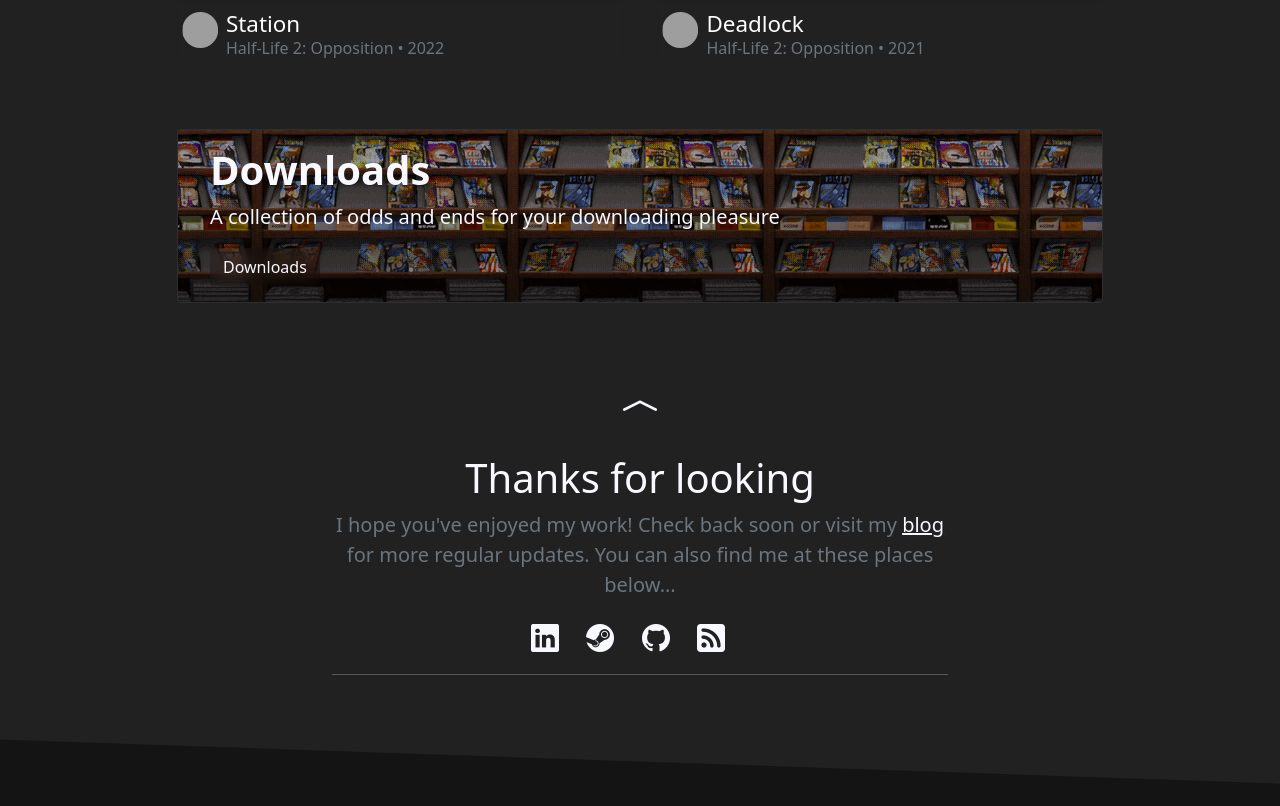
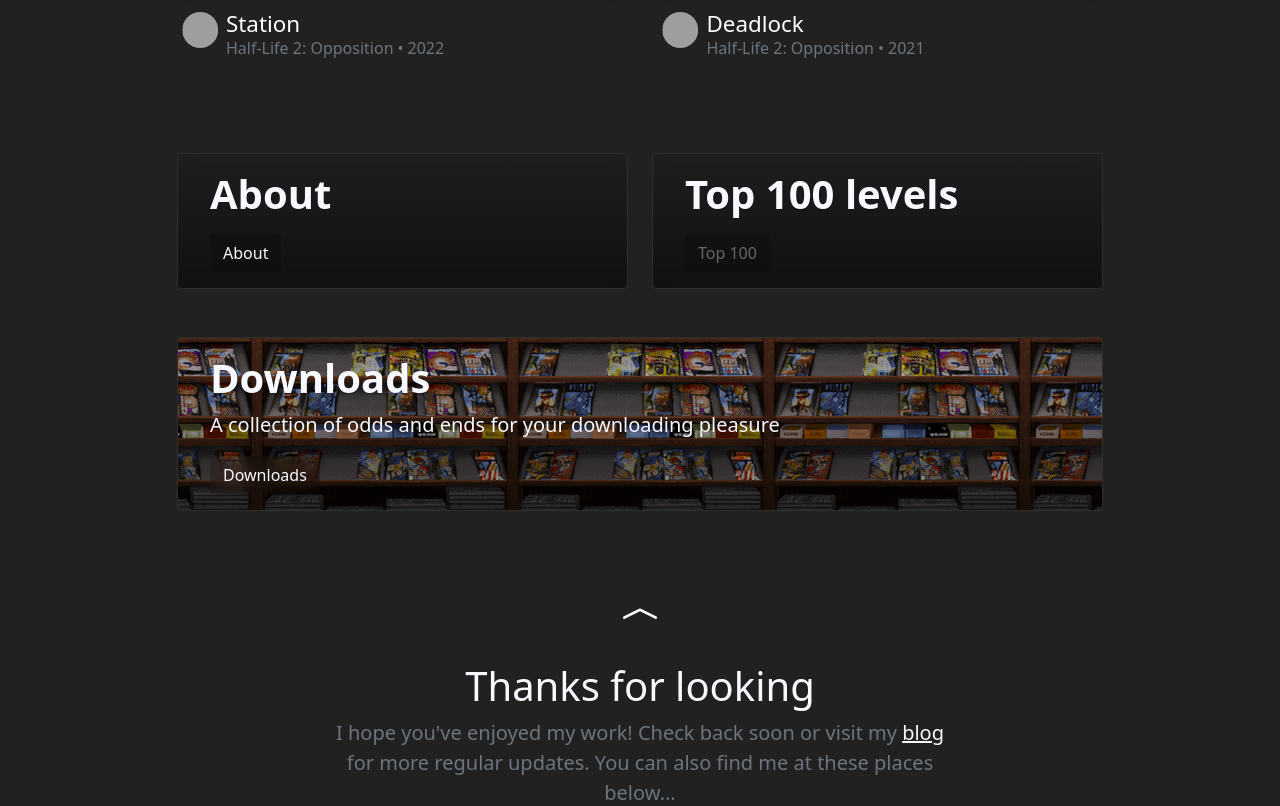
Before and after one commit to davemcdowell/portfolio, a Jekyll site: the page built from index.html, in a window 1280 px wide and 900 px high, scrolled down 1562 px, cut to the strip 94-900 px from the top of the window. Built offline with Jekyll 4.4.1, drawn with Linux system fonts in a browser that asks for light colours; nearby versions of some CDN libraries; grey boxes are pictures that could not be loaded.

Commit message:
callouts

```diff
--- a/_data/content.yml
+++ b/_data/content.yml
@@ -37,6 +37,4 @@ main:
       links:
         - url: ~
           label: Top 100
-about:
-
 ---
--- a/_includes/snippets/double-callout.html
+++ b/_includes/snippets/double-callout.html
@@ -1,12 +1,14 @@
 <section id="dbl-callout-{{ include.title | strip_html | downcase | slugify }}">
+    {% assign callouts = include.callouts %}
     <div class="row">
+        {% for callout in callouts limit: 2 %}
         <div class="col-md-6">
-            <div class="callout highlight-border bs-inner-hover bs-small mx-auto my-4 rounded">
+            <div class="callout highlight-border bs-inner-hover bs-sm mx-auto my-4 rounded">
                 <div class="callout-bg" style="background: linear-gradient(rgba(0, 0, 0, 0.1), rgba(0, 0, 0, 0.5)), url('{{ include.img-src }}') {% if include.display-options %} {{ include.display-options }}{% else %} no-repeat center top{% endif %};"></div>
                 <div class="callout-body">
-                    <h3 class="display-6 shadow-text">{{ include.title | capitalize }}</h3>
-                    <p class="lead shadow-text">{{ include.content }}</p>
-                    {% assign links = include.links %}
+                    <h3 class="display-6 shadow-text">{{ callout.title | capitalize }}</h3>
+                    <p class="lead shadow-text">{{ callout.content }}</p>
+                    {% assign links = callout.links %}
                     {%- if links.size > 0 -%}
                     {%- for link in links -%}
                     <a href="{{ link.url | relative_url }}" class="btn btn-blur{% if links.size == 1 %} stretched-link{% endif %}{% unless forloop.last %} me-2{% endunless %}">{{ link.label }}</a>
@@ -15,8 +17,6 @@
                 </div>
             </div>
         </div>
-        <div class="col-md-6">
-
-        </div>
+        {% endfor %}
     </div>
 </section>
--- a/_layouts/home.html
+++ b/_layouts/home.html
@@ -14,10 +14,12 @@ js-postload-files:
             {% assign blogLinks = site.data.content.main.blog-callout.links %}
             {%- include snippets/callout.html title=blogTitle content=blogCopy links=blogLinks img-src="https://picsum.photos/1024/768?random=5" -%}
             {%- include sections/portfolio-main.html -%}
+            {% assign dblCallout = site.data.content.main.double-callout %}
             {% assign dlTitle = site.data.content.main.download-callout.title %}
             {% assign dlCopy = site.data.content.main.download-callout.copy %}
             {% assign dlLinks = site.data.content.main.download-callout.links %}
             {% assign dlBG =  '/assets/images/downloads-bg.png' | relative_url %}
+            {%- include snippets/double-callout.html callouts=dblCallout -%}
             {%- include snippets/callout.html title=dlTitle content=dlCopy links=dlLinks img-src=dlBG display-options="repeat center center" -%}
         </div>
     </div>
```
